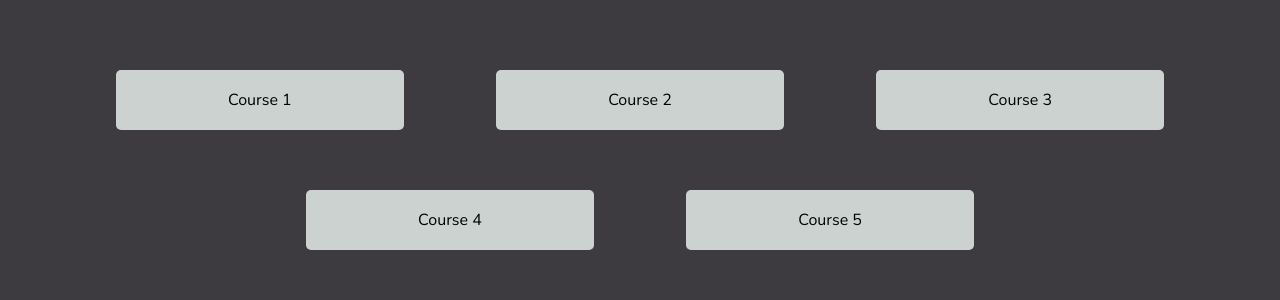
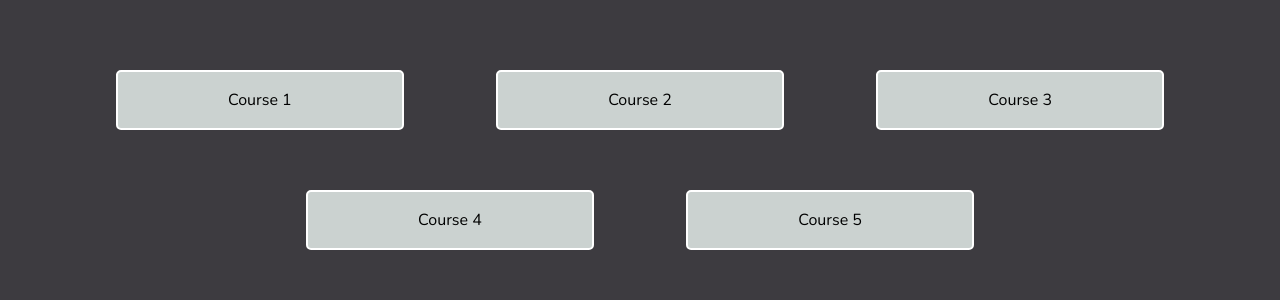
Before and after one commit to cg-c/Concord, a React (Create React App) app: page /courses in a window 1280 px wide. Shown: the part 181-481 px from the top of the page. Built offline with nearby package versions, Linux system fonts and the light colour scheme; no server answers; sample sign-in values are in the browser's storage.

Commit message:
Removed nested route/adjusted course buttons

```diff
--- a/src/components/courses.js
+++ b/src/components/courses.js
@@ -57,21 +57,21 @@ const Course = () => {
 
             <CourseContainer>
 
-                <CourseButton to="class" >
+                <CourseButton to="/class" >
                     {/* parse course names/number of courses in function on this page
                         edit URL to be /courses/${courseId} for specific class IDs*/}
                     Course 1
                 </CourseButton>
-                <CourseButton to="class">
+                <CourseButton to="/class">
                     Course 2
                 </CourseButton>
-                <CourseButton to="class">
+                <CourseButton to="/class">
                     Course 3
                 </CourseButton>
-                <CourseButton to="class">
+                <CourseButton to="/class">
                     Course 4
                 </CourseButton>
-                <CourseButton to="class">
+                <CourseButton to="/class">
                     Course 5
                 </CourseButton>
                 {/* <CourseButton to="class">
@@ -84,7 +84,6 @@ const Course = () => {
             <FooterLogo>
                 <img src="LongLogo.png"></img>
             </FooterLogo>
-            <Outlet />
         </>
     )
 
--- a/src/components/studentClass.js
+++ b/src/components/studentClass.js
@@ -4,18 +4,17 @@ import { PageHeader, ClassHeader } from './styles/Headers.styled';
 import FileUpload from './uploadFile';
 import { NavButton } from './styles/NavButton.styled';
 import { useNavigate } from 'react-router-dom';
-import { StyledFileUpload } from './styles/FileUpload.styled';
 
 const StudentClass = () => {
     // snippet = rafce
     const navigate = useNavigate;
-    const handleNavVideo = async () => {
+    const handleNavVideo = () => {
         navigate("/video");
     }
     return (
         // will have "live lecture" and "file" components, along with title
         <>
-            <ClassHeader>Course Title</ClassHeader>
+            <ClassHeader>course title</ClassHeader>
             <NavButton onClick={handleNavVideo}>
                 Launch Video
             </NavButton>
--- a/src/components/styles/CourseAssets.styled.js
+++ b/src/components/styles/CourseAssets.styled.js
@@ -17,6 +17,7 @@ export const CourseButton = styled(Link)`
     display: flex;
     background-color: ${p => p.theme.secondary};
     font-family: ${p => p.theme.headingFont};
+    border: solid 2px white;
     border-radius: 5px;
     margin: 30px 4%;
     height: 30%;
--- a/src/components/styles/FileUpload.styled.js
+++ b/src/components/styles/FileUpload.styled.js
@@ -5,8 +5,8 @@ export const StyledFileUpload = styled.div`
     flex-direction: column;
     border: solid 2px white;
     border-radius: 8px;
-    margin: 100px;
+    margin-bottom: 100px;
     margin-top: 50px;
-    justify-content: space-around;
+    justify-content: center;
     align-items: center;
 `;
--- a/src/login.js
+++ b/src/login.js
@@ -19,12 +19,7 @@ function SignInRoute() {
                                 <ProtectedRoute>
                                     <Course />
                                 </ProtectedRoute>
-                            }>
-                                <Route path="class" element={
-                                        <StudentClass />
-                                } />
-                            </Route>
-
+                            }/>
                             <Route path="/createUser" element={
                                 <ProtectedRoute>
                                     <CreateUser />
```
